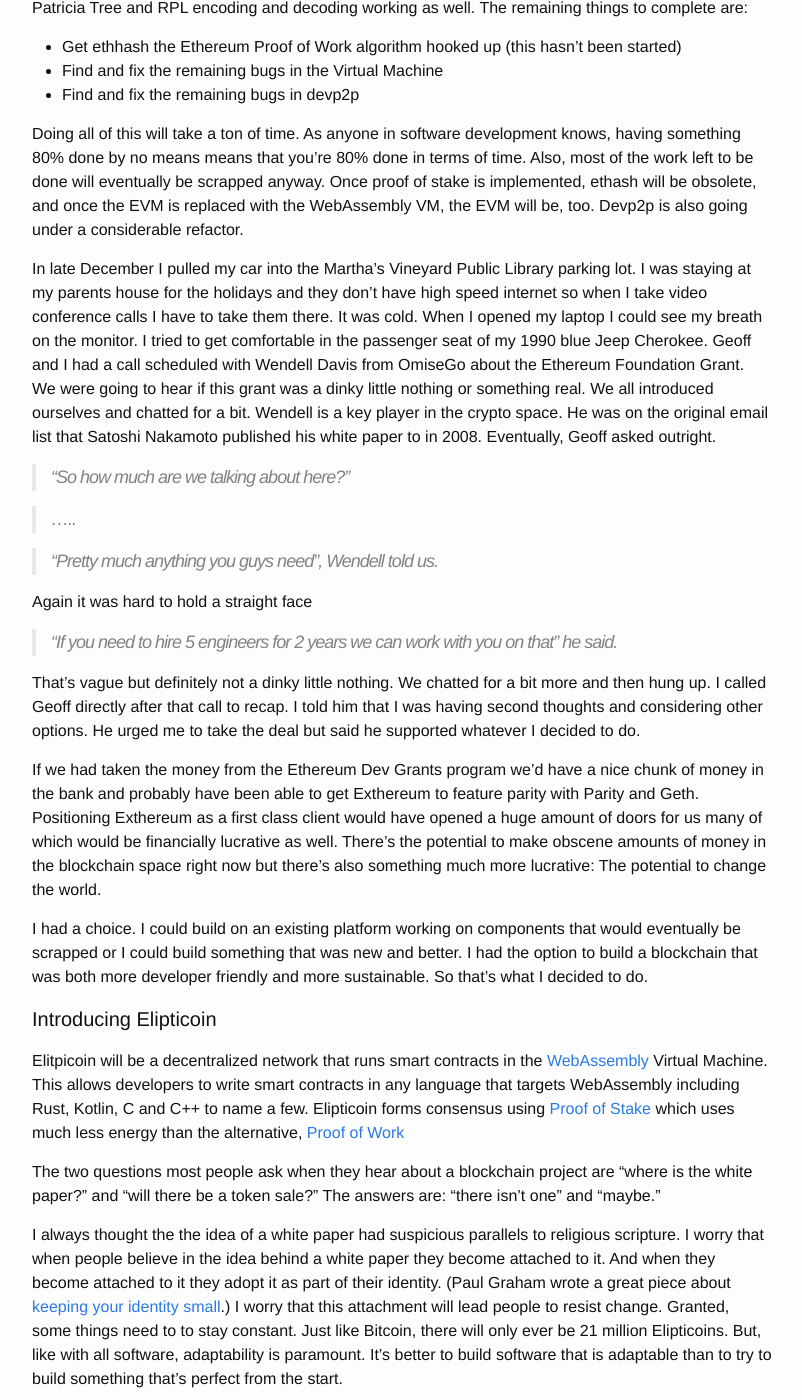
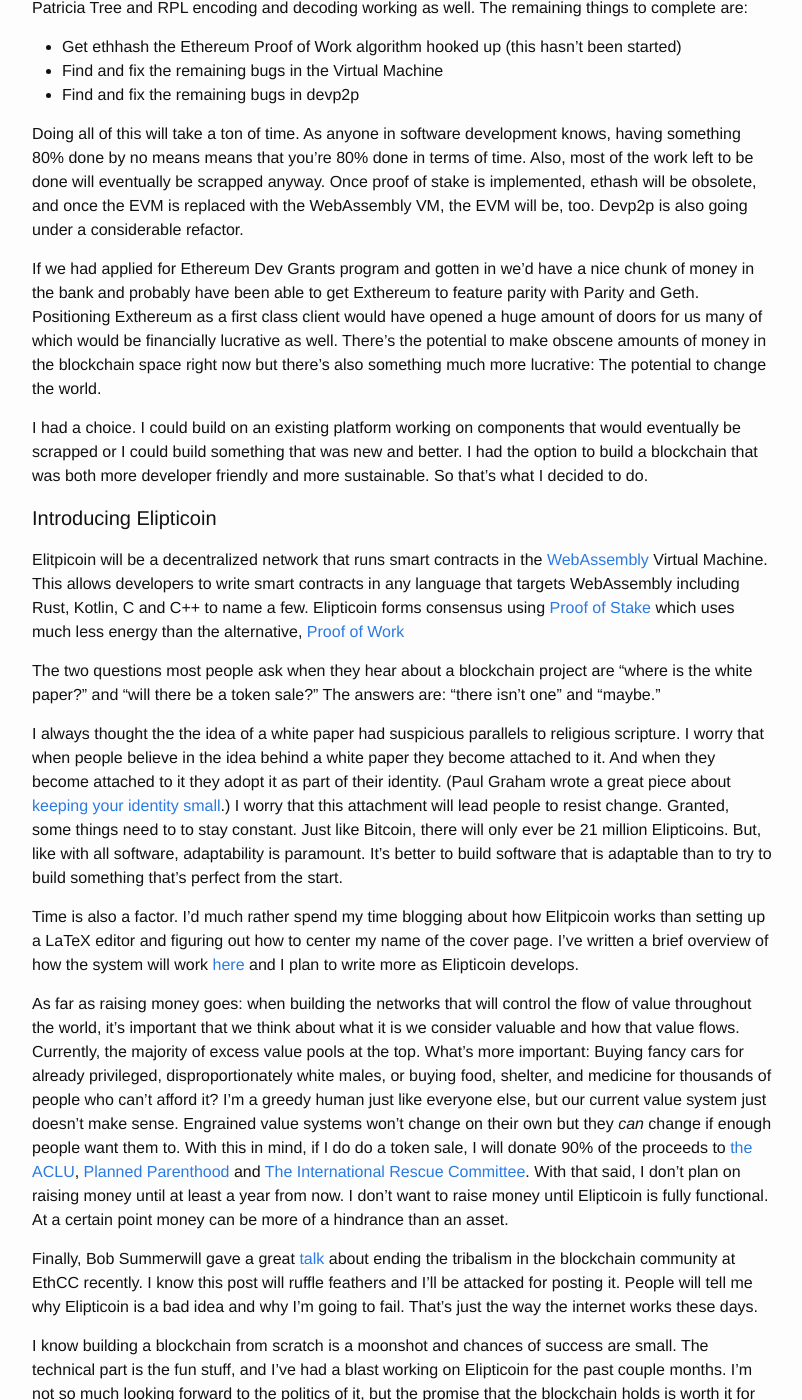
Before and after one commit to masonforest/www.masonforest.com, a Jekyll site: the page built from _posts/2018-03-15-why-im-building-elipticoin.markdown, in a window 1280 px wide and 1400 px high, scrolled down 1558 px. Shown: the whole window, without its empty margins (238-1040 px from the left). Built offline with Jekyll 4.4.1, drawn with Linux system fonts in a browser that asks for light colours.

Commit message:
Remove irrelevant paragraph

```diff
--- a/_posts/2018-03-15-why-im-building-elipticoin.markdown
+++ b/_posts/2018-03-15-why-im-building-elipticoin.markdown
@@ -100,44 +100,14 @@ scrapped anyway. Once proof of stake is implemented, ethash will be obsolete,
 and once the EVM is replaced with the WebAssembly VM, the EVM will be, too.
 Devp2p is also going under a considerable refactor.
 
-In late December I pulled my car into the Martha’s Vineyard Public Library
-parking lot. I was staying at my parents house for the holidays and they don’t
-have high speed internet so when I take video conference calls I have to take
-them there. It was cold. When I opened my laptop I could see my breath on the
-monitor.  I tried to get comfortable in the passenger seat of my 1990 blue Jeep
-Cherokee. Geoff and I had a call scheduled with Wendell Davis from OmiseGo about
-the Ethereum Foundation Grant. We were going to hear if this grant was a dinky
-little nothing or something real. We all introduced ourselves and chatted for a
-bit. Wendell is a key player in the crypto space. He was on the original email
-list that Satoshi Nakamoto published his white paper to in 2008. Eventually,
-Geoff asked outright.
 
-> “So how much are we talking about here?”
-
-> .....
-
-> “Pretty much anything you guys need”, Wendell told us.
-
-
-Again it was hard to hold a
-straight face
-
-> “If you need to hire 5 engineers for 2 years we can work with you
-on that” he said.
-
-That’s vague but definitely not a dinky little nothing. We
-chatted for a bit more and then hung up. I called Geoff directly after that call
-to recap. I told him that I was having second thoughts and considering other
-options. He urged me to take the deal but said he supported whatever I decided
-to do.
-
-If we had taken the money from the Ethereum Dev Grants program we’d have a nice chunk
-of money in the bank and probably have been able to get Exthereum to feature
-parity with Parity and Geth. Positioning Exthereum as a first class client would
-have opened a huge amount of doors for us many of which would be financially
-lucrative as well. There’s the potential to make obscene amounts of money in the
-blockchain space right now but there’s also something much more lucrative: The
-potential to change the world.
+If we had applied for Ethereum Dev Grants program and gotten in we’d have a nice
+chunk of money in the bank and probably have been able to get Exthereum to
+feature parity with Parity and Geth. Positioning Exthereum as a first class
+client would have opened a huge amount of doors for us many of which would be
+financially lucrative as well. There’s the potential to make obscene amounts of
+money in the blockchain space right now but there’s also something much more
+lucrative: The potential to change the world.
 
 I had a choice. I could build on an existing platform working on components that would eventually be scrapped or I could build something that was new and better. I had the option to build a blockchain that was both more developer friendly and more sustainable. So that’s what I decided to do.
 
```
